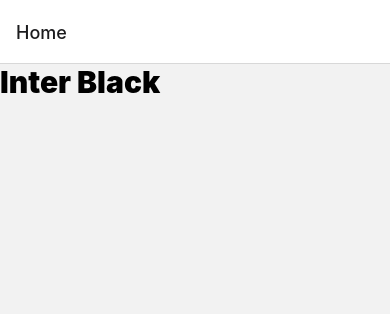
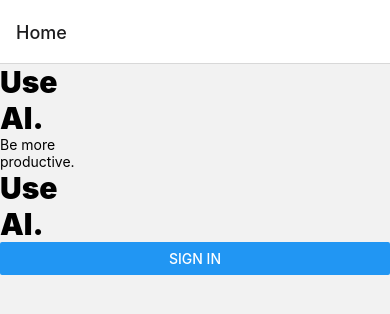
Before and after one commit to simplerlist/simpler-rn, a React Native app: screen /Home in a window 390 px wide. Shown: the top 314 px of the page. Built offline with nearby package versions, Linux system fonts and the light colour scheme; no server answers.

Commit message:
Init 🚀

```diff
--- a/App.js
+++ b/App.js
@@ -7,6 +7,7 @@ import * as SecureStore from 'expo-secure-store'
 import { AppProvider } from './contexts/app'
 // Pages
 import Home from './src'
+import SignIn from './src/auth/SignIn'
 
 const App = () => {
 	const Stack = createNativeStackNavigator()
@@ -23,6 +24,7 @@ const App = () => {
 				<NavigationContainer>
 					<Stack.Navigator>
 						<Stack.Screen name='Home' component={Home} />
+						<Stack.Screen name='Sign In' component={SignIn} />
 					</Stack.Navigator>
 				</NavigationContainer>
 			</AppProvider>
--- /dev/null
+++ b/design/layouts/home/hero/index.js
@@ -0,0 +1,20 @@
+// Packages
+import { Text, View } from 'react-native'
+
+const DesignLayoutsHomeHero = () => {
+	return (
+		<View>
+			<Text className='text-3xl font-black'>Use</Text>
+
+			<Text className='text-3xl font-black'>AI.</Text>
+
+			<Text>Be more</Text>
+
+			<Text>
+				<Text>productive.</Text>
+			</Text>
+		</View>
+	)
+}
+
+export default DesignLayoutsHomeHero
--- a/src/auth/SignIn.js
+++ b/src/auth/SignIn.js
@@ -25,7 +25,6 @@ const AuthSignIn = ({ navigation }) => {
 				<TextInput
 					autoCapitalize='none'
 					value={emailAddress}
-					style={styles.textInput}
 					placeholder='Email...'
 					placeholderTextColor='#000'
 					onChangeText={emailAddress => setEmailAddress(emailAddress)}
--- a/src/index.js
+++ b/src/index.js
@@ -1,14 +1,21 @@
 // Packages
-import { useState, useEffect } from 'react'
-import { Text, View } from 'react-native'
+import { Button, Text, View } from 'react-native'
 import { useSignIn } from '@clerk/clerk-expo'
+// Layouts
+import Hero from '../design/layouts/home/hero'
 
-const Home = () => {
+const Home = ({ navigation }) => {
 	const { signIn, setSession, isLoaded } = useSignIn()
 
 	return (
 		<View>
-			<Text className='font-black text-3xl'>Inter Black</Text>
+			<Hero />
+
+			<Text className='text-3xl font-black'>Use</Text>
+
+			<Text className='text-gradient text-3xl font-black'>AI.</Text>
+
+			<Button title='Sign In' onPress={() => navigation.navigate('Sign In')} />
 		</View>
 	)
 }
```
